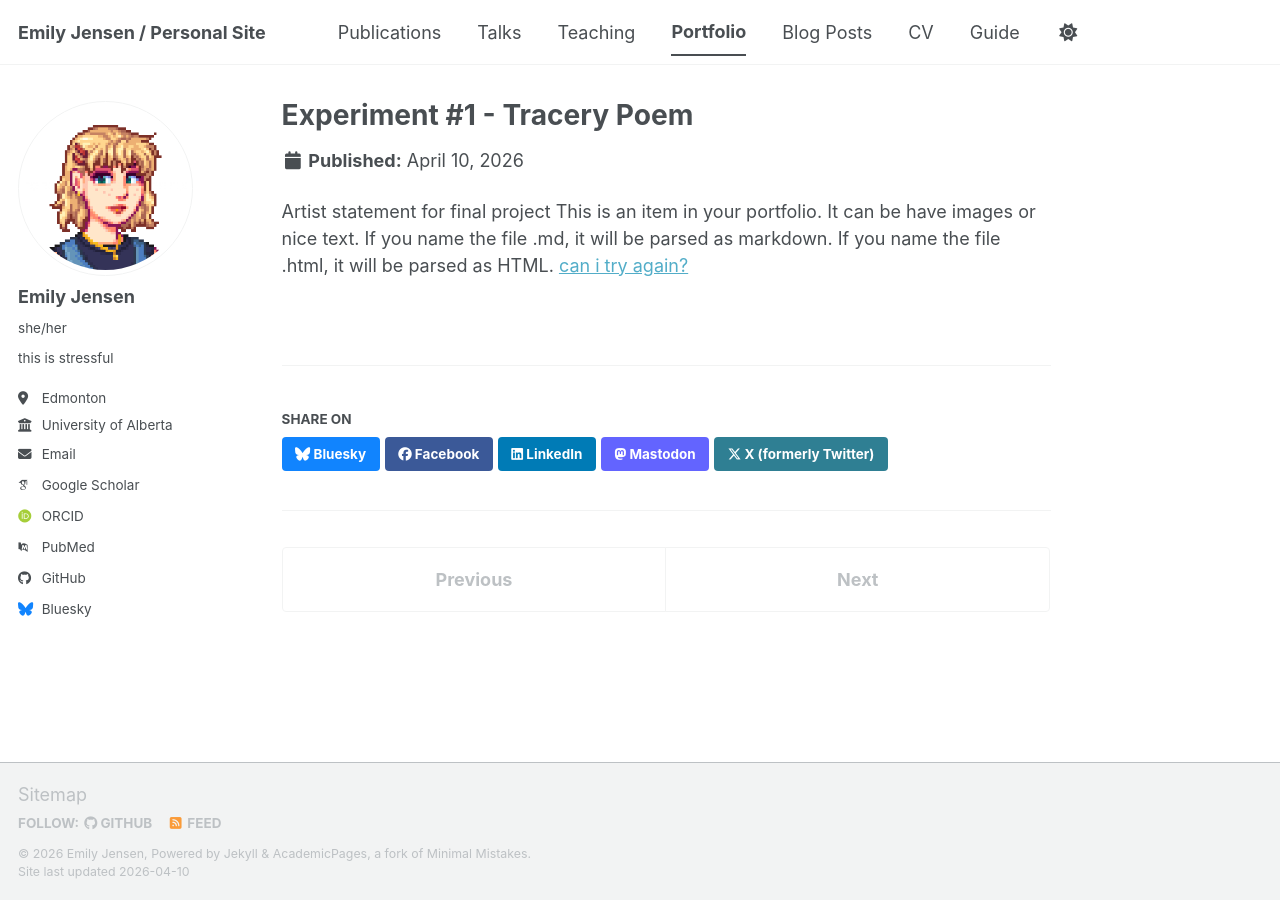
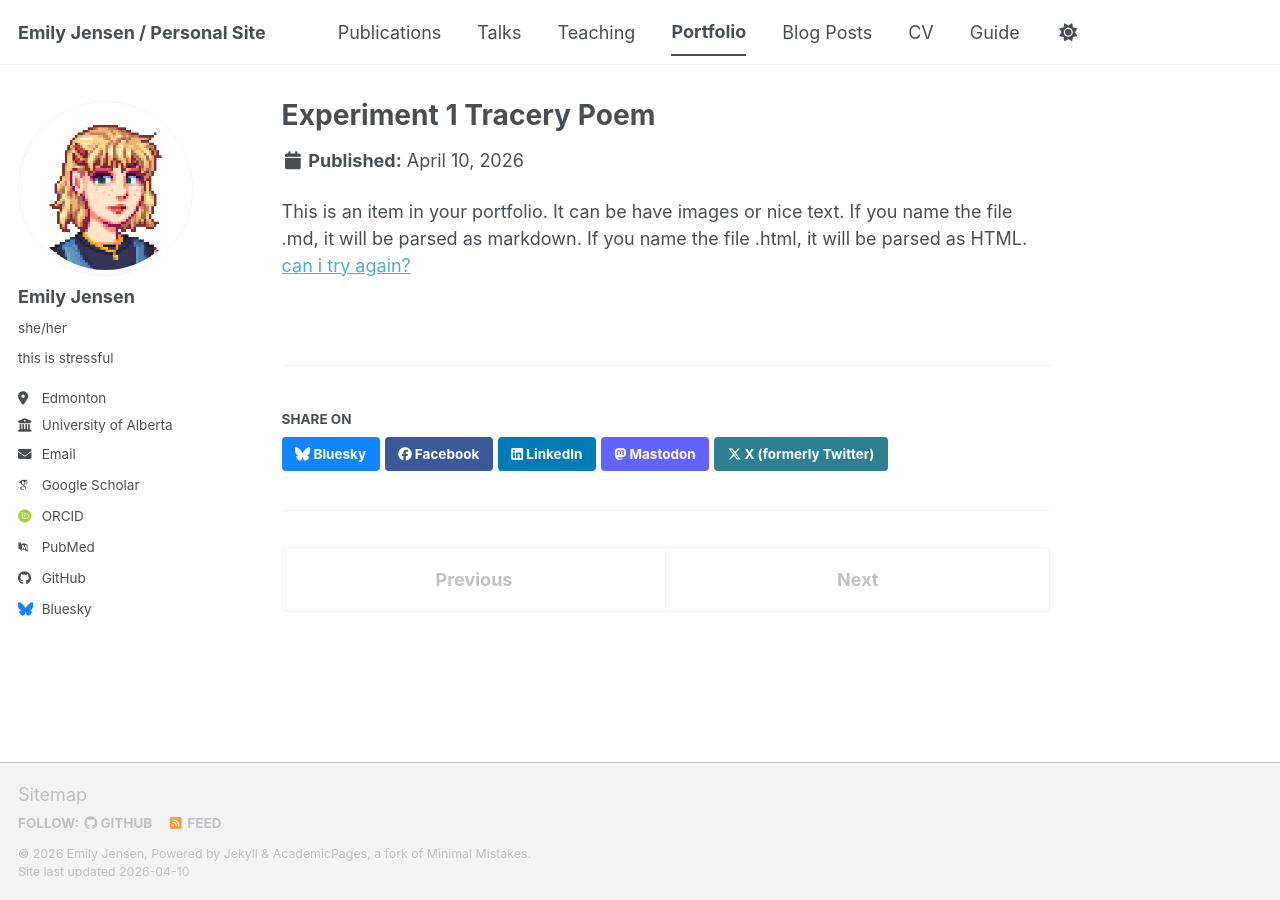
Before and after one commit to em-jense/me, a Jekyll site: the page built from _portfolio/portfolio-1.md, in a window 1280 px wide. Built offline with Jekyll 4.4.1, drawn with Linux system fonts in a browser that asks for light colours; some web fonts are replaced; a script bundle is joined from its source files by our own code; library files that are not in the unit come from our copies.

Commit message:
Update portfolio-1.md

```diff
--- a/_portfolio/portfolio-1.md
+++ b/_portfolio/portfolio-1.md
@@ -1,7 +1,7 @@
 ---
-title: "Experiment #1 - Tracery Poem"
+title: "Experiment 1 Tracery Poem"
 excerpt: "little blurb explanation<br/><img src='/images/500x300.png'>"
 collection: portfolio
 ---
 
-Artist statement for final project This is an item in your portfolio. It can be have images or nice text. If you name the file .md, it will be parsed as markdown. If you name the file .html, it will be parsed as HTML. [can i try again?](https://openprocessing.org/sketch/2860578)
+This is an item in your portfolio. It can be have images or nice text. If you name the file .md, it will be parsed as markdown. If you name the file .html, it will be parsed as HTML. [can i try again?](https://openprocessing.org/sketch/2860578)
```
